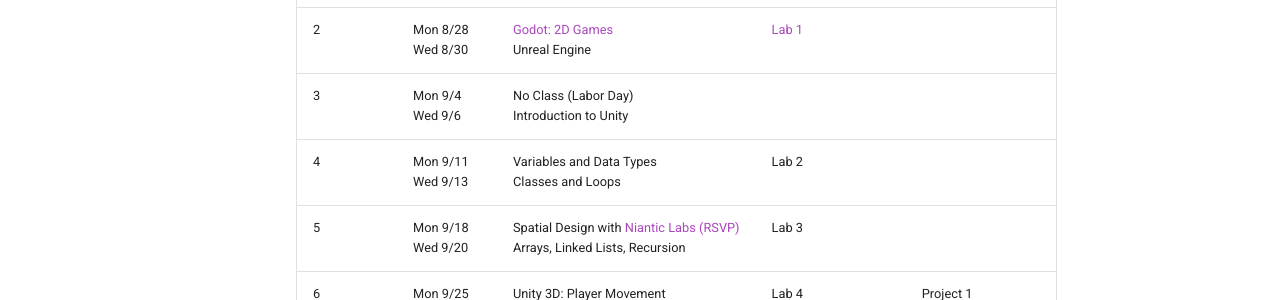
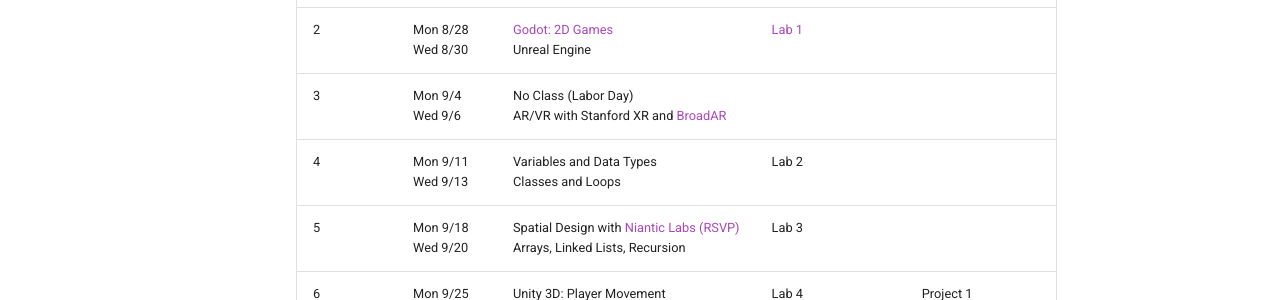
Before and after one commit to usc-ctin583/usc-ctin583.github.io, an MkDocs documentation site: the page built from docs/index.md, in a window 1280 px wide and 900 px high. Shown: the part 383-683 px from the top of the window. Built offline with MkDocs 1.6.1 and Material for MkDocs 9.7.7, drawn with Linux system fonts in a browser that asks for light colours.

Commit message:
speaker series

```diff
--- a/docs/index.md
+++ b/docs/index.md
@@ -4,7 +4,7 @@
 | :----| :----------------------- | :------------------------------------------------ | :-------------------------------| :--------------|
 | 1    | ==Mon 8/21== <br> ==Wed 8/23==   | ==No Class== <br> ==[Introduction to Game Engines](https://www.icloud.com/keynote/0b9Z3oJLZPPXEXypJu4s9P11w#Lecture1)== | <br> ==[Lab 0](Labs/lab0.md)== | |
 | 2    | Mon 8/28 <br> Wed 8/30   | [Godot: 2D Games](https://www.icloud.com/keynote/04anqoPcDLolGOwy6tP3XAq3w#Lecture2) <br> Unreal Engine |  [Lab 1](Labs/lab1.md) | | |
-| 3    | Mon 9/4 <br> Wed 9/6     | No Class (Labor Day) <br> Introduction to Unity | |
+| 3    | Mon 9/4 <br> Wed 9/6     | No Class (Labor Day) <br> AR/VR with Stanford XR and [BroadAR](https://www.broadar.com/) | |
 | 4    | Mon 9/11 <br> Wed 9/13   | Variables and Data Types <br> Classes and Loops | Lab 2 |
 | 5    | Mon 9/18 <br> Wed 9/20   | Spatial Design with [Niantic Labs (RSVP)](https://calendar.google.com/calendar/event?action=TEMPLATE&tmeid=a2tjZGhsdTdrZjlzM2Q5NTNwYjRndXRmb2sgZGVib3JhaHl1ZW4yMDE2QGJlcmtlbGV5LmVkdQ&tmsrc=deborahyuen2016%40berkeley.edu) <br> Arrays, Linked Lists, Recursion | Lab 3 |
 | 6    | Mon 9/25 <br> Wed 9/27   | Unity 3D: Player Movement <br> Unity 3D: Collisions | Lab 4 | Project 1 |
```
